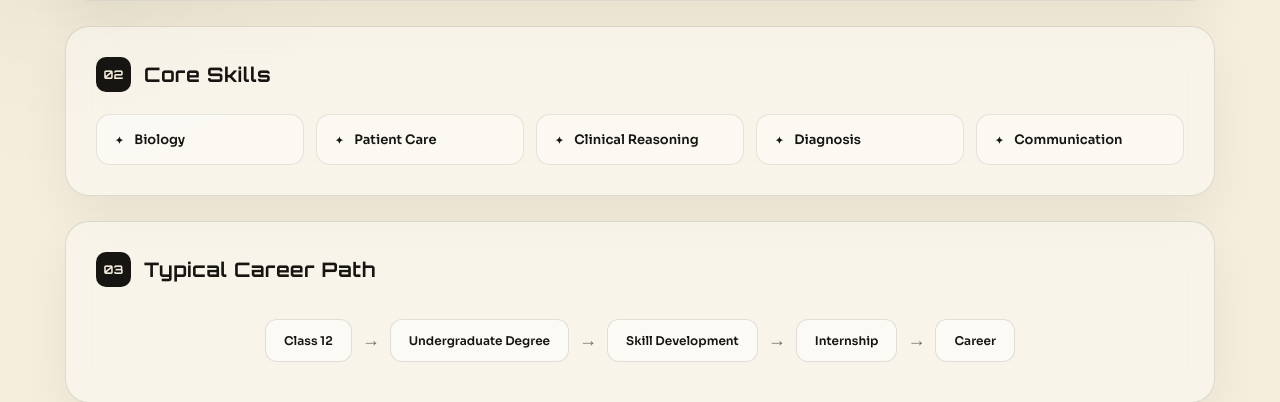
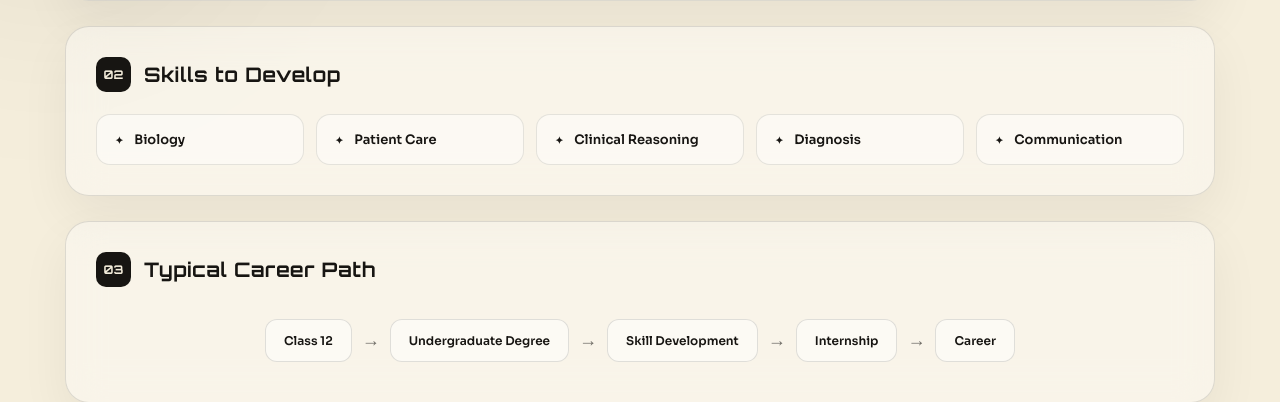
Before and after one commit to vaibhavsundarakrishnan-eng/LIFECRAFT, a Flask app: page /roadmap/Healthcare in a window 1280 px wide. Shown: the part 901-1303 px from the top of the page. Run offline with Flask 3, Linux system fonts and the light colour scheme; the visitor is signed in with stand-in values (Sample User, id 1).

Commit message:
Rename core skills to skills to develop

```diff
--- a/templates/career_roadmap.html
+++ b/templates/career_roadmap.html
@@ -895,7 +895,8 @@
                 </div>
 
                 <h2>
-                    Core Skills
+                    Skills to Develop
+
                 </h2>
 
             </div>
```
